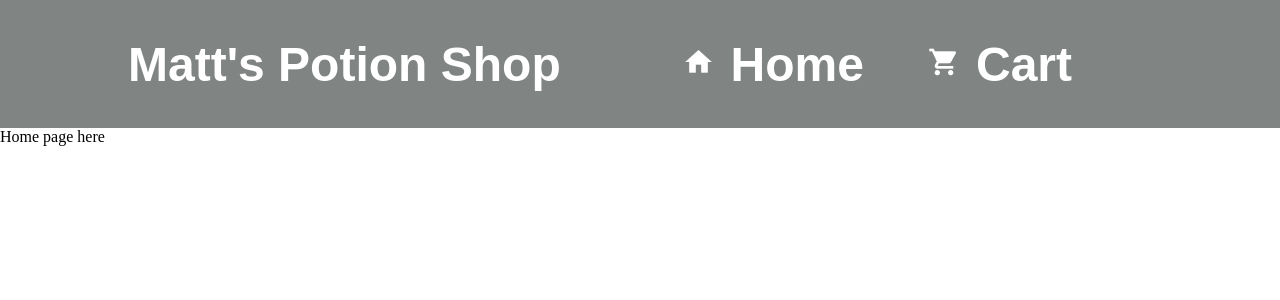
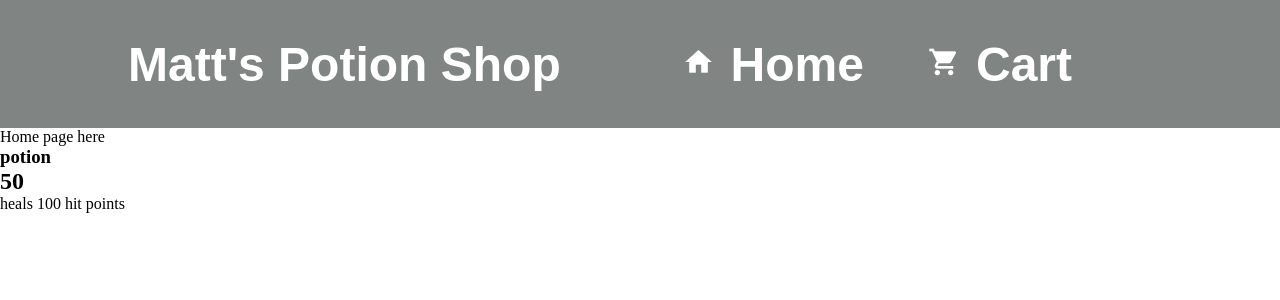
Before and after one commit to MatthewKissinger/shopping-cart, a React (Create React App) app: page / in a window 1280 px wide. Shown: the top 300 px of the page. Built offline with nearby package versions, Linux system fonts and the light colour scheme; a web font is replaced by a local one.

Commit message:
set up fake data file for testing

```diff
--- /dev/null
+++ b/src/App.js
@@ -0,0 +1,24 @@
+import { shopItemsData } from "./data";
+import { BrowserRouter, Routes, Route } from 'react-router-dom';
+import Header from './components/Header';
+import Home from './components/Home';
+import ShoppingCart from "./components/ShoppingCart";
+
+// setup Home page shop
+
+// 2) ShopCard.js -> which will take data from database as props
+//  test the rendering of one card
+// 3) display the ShopCard.js as a list from # in database array
+
+export default function App() {
+    return (
+        <BrowserRouter>
+            <Routes>
+                <Route path="/" element={<Header />}>
+                    <Route index element={<Home data={shopItemsData}/>}/>
+                    <Route path='cart' element={<ShoppingCart />} />
+                </Route>
+            </Routes>
+        </BrowserRouter>
+    )
+}
--- a/src/components/Home.js
+++ b/src/components/Home.js
@@ -1,8 +1,17 @@
+import ShopCard from "./ShopCard";
 
-export default function Home() {
+
+export default function Home(props) {
+    const { data } = props;
+
     return (
         <div>
             Home page here
+            <ShopCard
+                name={data[0].name}
+                price={data[0].price}
+                text={data[0].text}
+            />
         </div>
     )
 }
--- /dev/null
+++ b/src/components/ShopCard.js
@@ -0,0 +1,13 @@
+
+
+export default function ShopCard(props) {
+    const { name, price, text } = props;
+
+    return (
+        <div className="shop-card">
+            <h3>{name}</h3>
+            <h2>{price}</h2>
+            <p>{text}</p>
+        </div>
+    )
+}
--- /dev/null
+++ b/src/data.js
@@ -0,0 +1,14 @@
+const shopItemsData = [
+    {
+        name: "potion",
+        price: 50,
+        text: "heals 100 hit points"
+    },
+    {
+        name: "ether",
+        price: 200,
+        text: "heals 30 magic points"
+    }
+]
+
+export { shopItemsData };
--- a/src/index.js
+++ b/src/index.js
@@ -1,23 +1,7 @@
 import React from 'react';
 import ReactDOM from 'react-dom/client';
-import { BrowserRouter, Routes, Route } from 'react-router-dom';
+import App from './App';
 import './index.css';
-import Header from './components/Header';
-import Home from './components/Home';
-import ShoppingCart from "./components/ShoppingCart";
-
-export default function App() {
-    return (
-        <BrowserRouter>
-            <Routes>
-                <Route path="/" element={<Header />}>
-                    <Route index element={<Home />}/>
-                    <Route path='cart' element={<ShoppingCart />} />
-                </Route>
-            </Routes>
-        </BrowserRouter>
-    )
-}
 
 const root = ReactDOM.createRoot(document.getElementById('root'));
 root.render(
```
